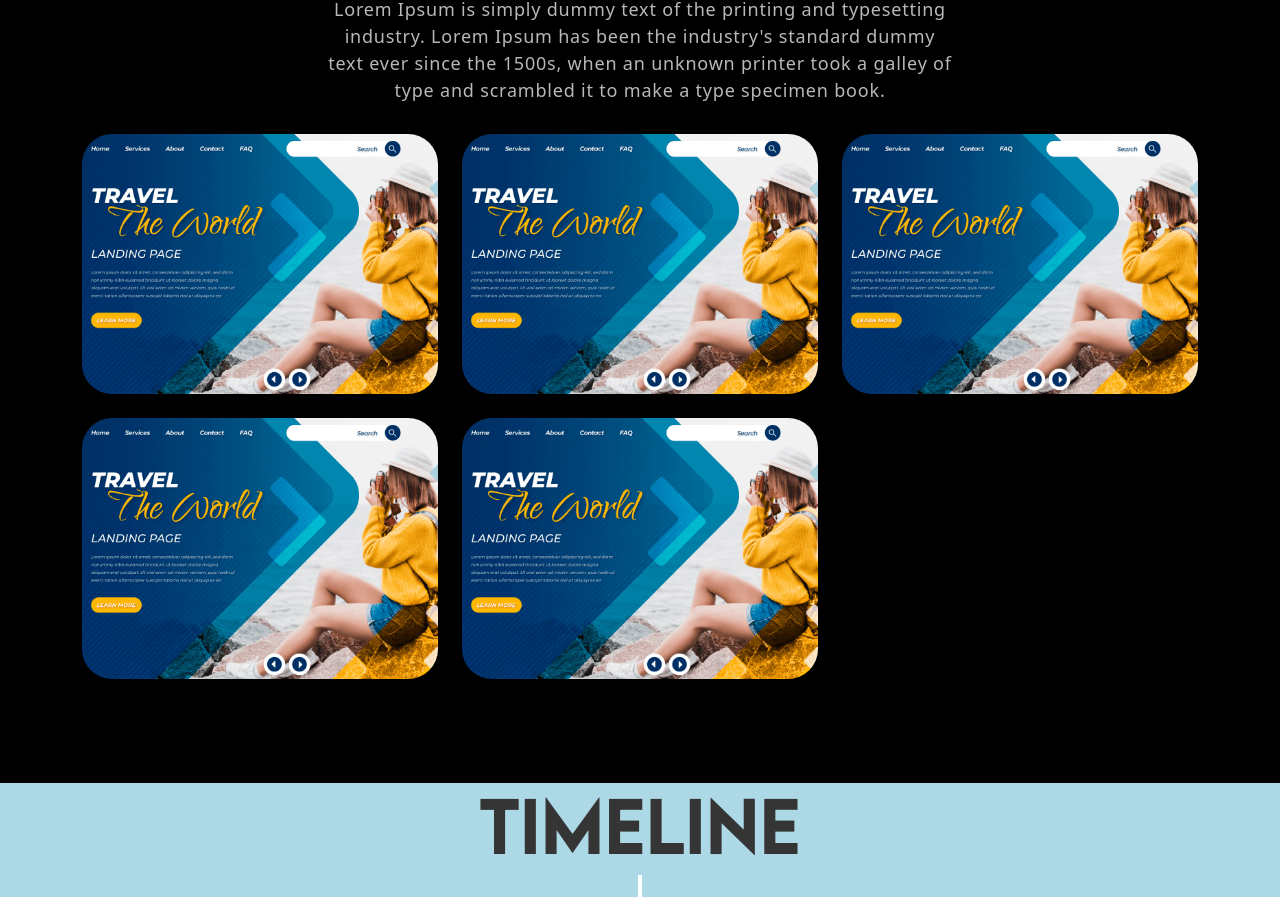
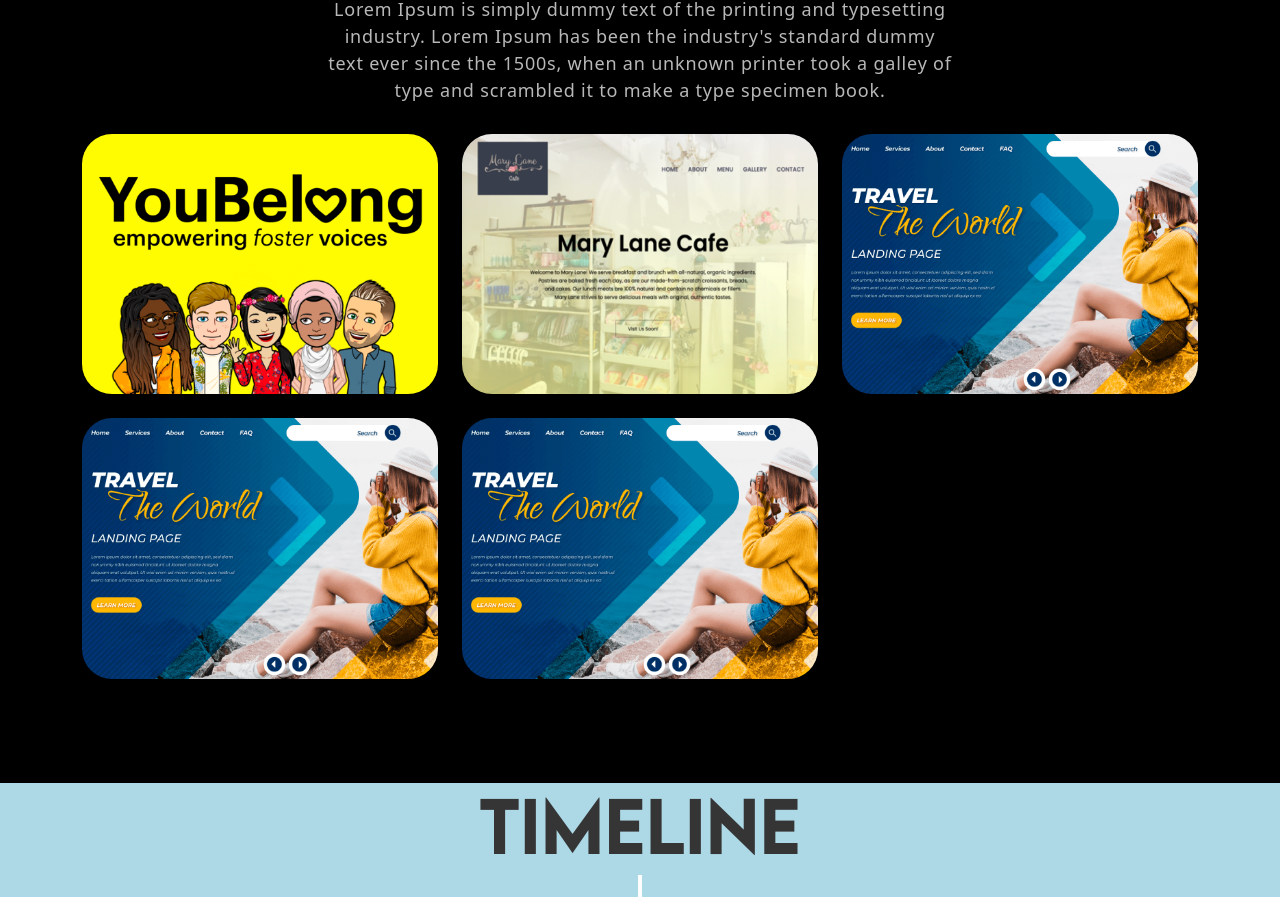
Before and after one commit to rainawan/Portfolio, a React (Create React App) app: page / in a window 1280 px wide. Shown: the part 1411-2308 px from the top of the page. Built offline with nearby package versions, Linux system fonts and the light colour scheme.

Commit message:
project background images

```diff
--- a/src/App.css
+++ b/src/App.css
@@ -449,8 +449,8 @@ nav.navbar .navbar-toggler[aria-expanded="true"] .navbar-toggler-icon {
 }
 .proj-imgbx::before {
   content: "";
-  background: linear-gradient(90.21deg, #AA367C -5.91%, #4A2FBD 111.58%);
-  opacity: 0.85;
+  background: radial-gradient(circle, rgba(238,174,202,1) 0%, rgba(198,180,216,1) 55%, rgba(148,187,233,1) 100%);
+  opacity: .95;
   position: absolute;
   width: 100%;
   height: 0;
--- a/src/components/Projects.js
+++ b/src/components/Projects.js
@@ -2,6 +2,8 @@ import { Container, Row, Col, Tab, Nav } from "react-bootstrap";
 import { ProjectCard } from "./ProjectCard";
 import colorSharp2 from '../assets/images/temp_colorsharp2.png';
 import project_img from '../assets/images/temp_projectimg1.png';
+import youbelong from '../assets/images/project1.png';
+import marylane from '../assets/images/project2.png';
 import TrackVisibility from 'react-on-screen';
 
 export const Projects = () => {
@@ -10,14 +12,14 @@ export const Projects = () => {
         {
             title: "YouBelong Snap Mini",
             description: "snap mini prototype",
-            imageUrl: project_img,
-            appUrl: "",
+            imageUrl: youbelong,
+            appUrl: "https://www.youtube.com/watch?v=xCRQtvLTHfc",
             githubUrl: "https://github.com/rainawan/FosterYouth",
         },
         {
             title: "Mary Lane Cafe",
             description: "multipage responsive website",
-            imageUrl: project_img,
+            imageUrl: marylane,
             appUrl: "https://rainawan.github.io/marylanecafe/index.html",
             githubUrl: "https://github.com/rainawan/marylanecafe",
         },
```
Also changed, not shown: src/assets/images/project1.png (added), src/assets/images/project2.png (added).
